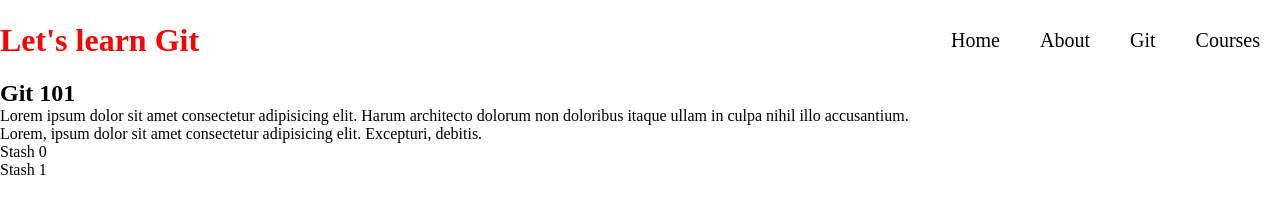
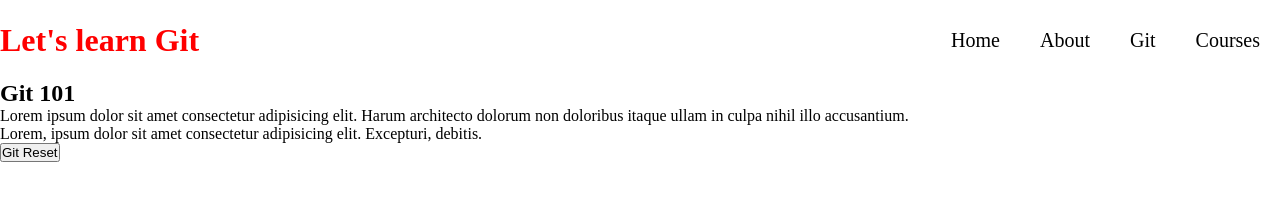
Before and after one commit to naimuddoulaOvi/stack-learner, a plain HTML site: page index.html in a window 1280 px wide. Drawn offline with Linux system fonts and the light colour scheme.

Commit message:
button added

```diff
--- a/index.html
+++ b/index.html
@@ -28,7 +28,6 @@
       Lorem, ipsum dolor sit amet consectetur adipisicing elit. Excepturi,
       debitis.
     </p>
-    <p>Stash 0</p>
-    <p>Stash 1</p>
+    <button>Git Reset</button>
   </body>
 </html>
```
